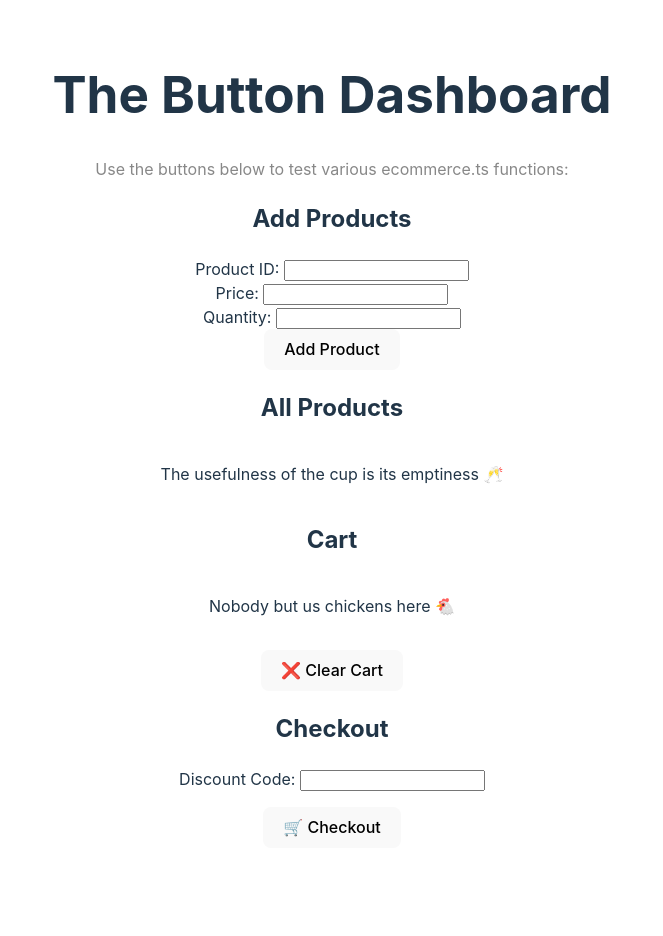
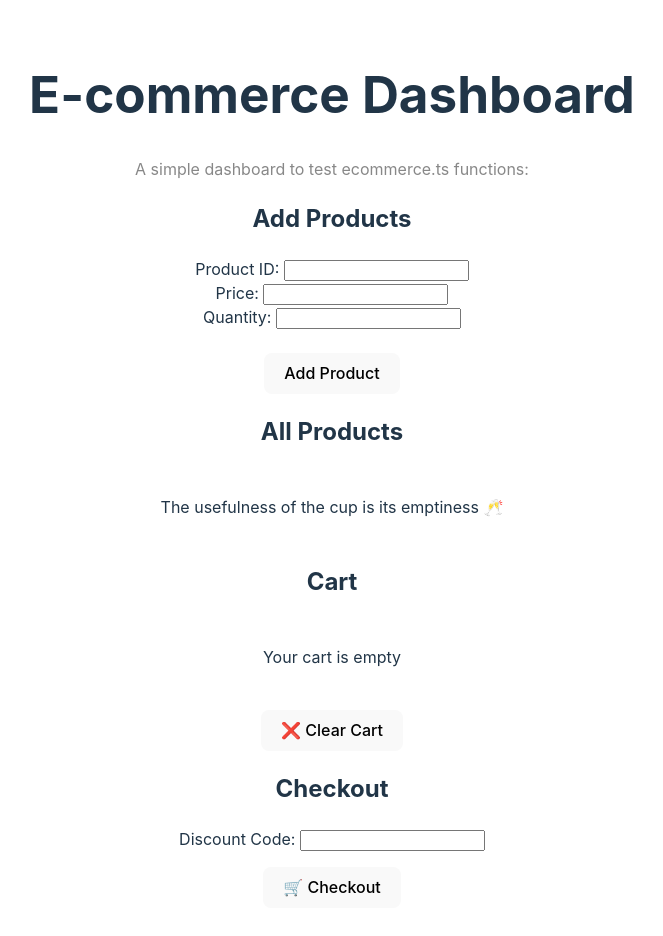
Before and after one commit to sana-gaikwad/ts-unit-tests-solutions, a website built with Vite: page index.html in a window 1280 px wide. Shown: the whole page, without its empty margins (308-971 px from the left). Before the commit the page ends 880 px from the top, so only its background shows below. Built offline with nearby package versions, Linux system fonts and the light colour scheme.

Commit message:
refactor: dashboard title

```diff
--- a/index.html
+++ b/index.html
@@ -1,16 +1,16 @@
-<!doctype html>
+<!DOCTYPE html>
 <html lang="en">
   <head>
     <meta charset="UTF-8" />
     <link rel="icon" type="image/svg+xml" href="/vite.svg" />
     <meta name="viewport" content="width=device-width, initial-scale=1.0" />
-    <title>The Button Dashboard</title>
+    <title>E-commerce Dashboard</title>
   </head>
   <body>
     <div id="app">
-      <h1>The Button Dashboard</h1>
+      <h1>E-commerce Dashboard</h1>
       <p class="read-the-docs">
-        Use the buttons below to test various ecommerce.ts functions:
+        A simple dashboard to test ecommerce.ts functions:
       </p>
 
       <div class="add-product-container">
@@ -22,12 +22,27 @@
           </div>
           <div class="form-example">
             <label for="price">Price: </label>
-            <input type="number" min="0" step="0.01" name="price" id="price" required />
+            <input
+              type="number"
+              min="0"
+              step="0.01"
+              name="price"
+              id="price"
+              required
+            />
           </div>
           <div class="form-example">
             <label for="qty">Quantity: </label>
-            <input type="number" min="0" step="1" name="qty" id="qty" required />
+            <input
+              type="number"
+              min="0"
+              step="1"
+              name="qty"
+              id="qty"
+              required
+            />
           </div>
+          <br />
           <div class="form-example">
             <button value="Add Product" id="add-product">Add Product</button>
           </div>
@@ -37,14 +52,14 @@
       <div class="products-container">
         <h2>All Products</h2>
         <ul id="products">
-          <p>The usefulness of the cup is its emptiness 🥂</p>
+          <li>The usefulness of the cup is its emptiness 🥂</li>
         </ul>
       </div>
 
       <div class="cart-container">
         <h2>Cart</h2>
         <ul id="cart">
-          <p>Nobody but us chickens here 🐔</p>
+          <li>Your cart is empty</li>
         </ul>
         <button id="clear-cart">❌ Clear Cart</button>
 
```
